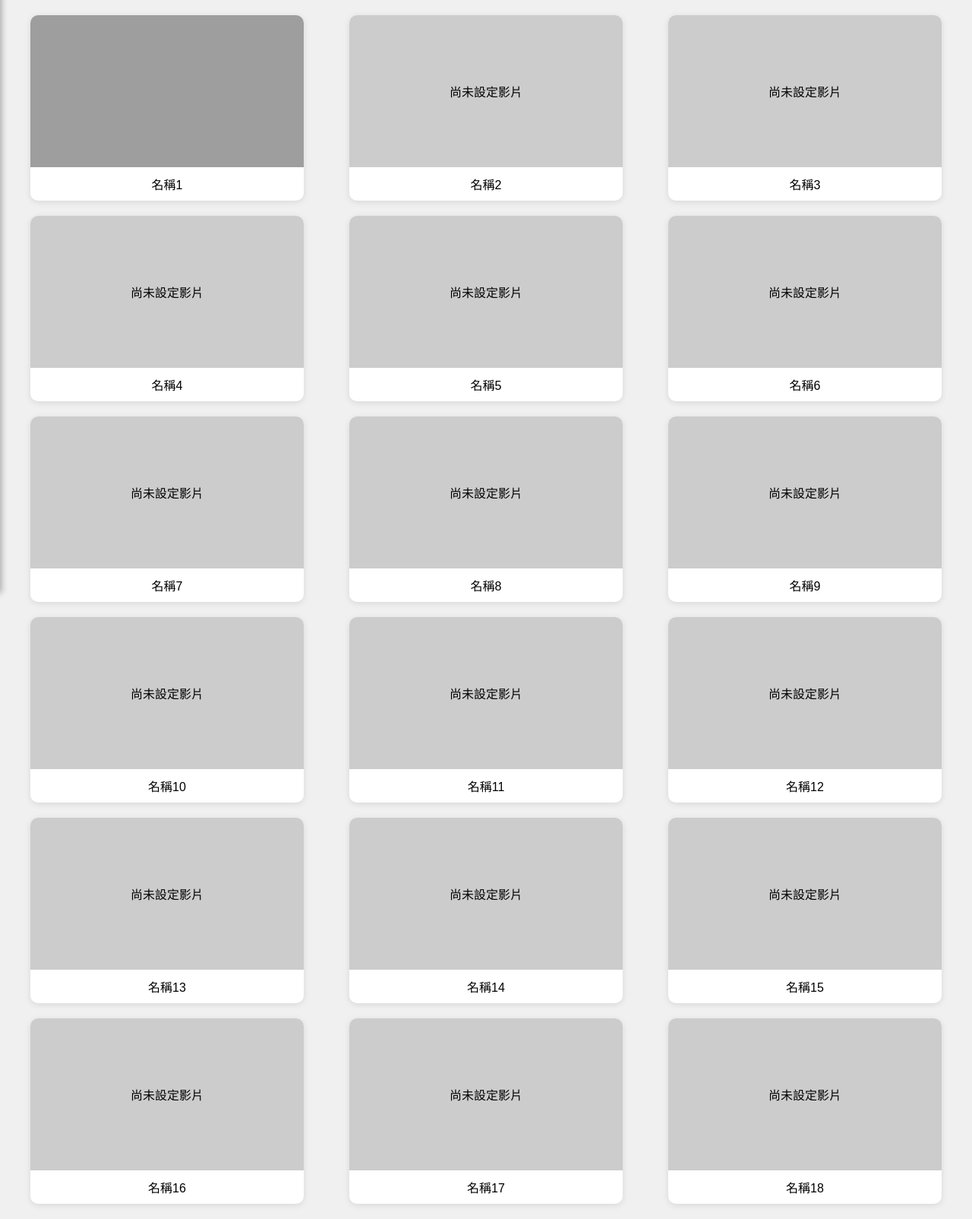
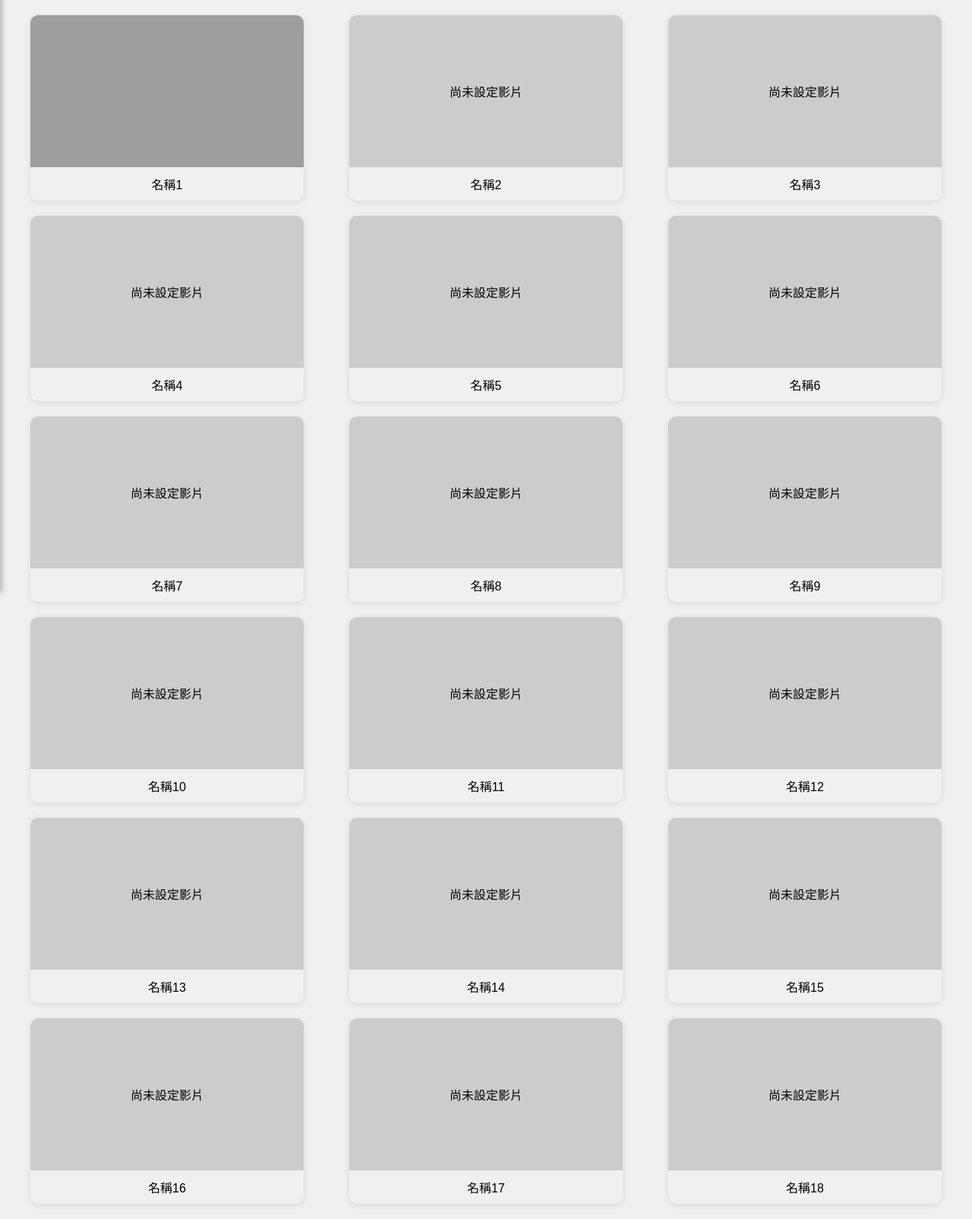
Before and after one commit to bensoncheng1118-coder/my-backend5, a Flask app: template templates/index.html in a window 1280 px wide. Shown: the part 60-1664 px from the top of the page at 76% size. Run offline with Flask 3, Linux system fonts and the light colour scheme; the template is opened without the code that fills it: most values are stand-ins (such as "Sample title", 1, 10 or a date in 2020); some libraries are stand-ins or nearby versions; grey boxes are pictures that could not be loaded.

Commit message:
Update index.html

```diff
--- a/templates/index.html
+++ b/templates/index.html
@@ -186,7 +186,7 @@
 .video-item {
   width: 100%;
   max-width: 360px; /* 控制每個影片寬度 */
-  background-color: white;
+  background-color: transparent;
   border-radius: 10px;
   overflow: hidden;
   box-shadow: 0 2px 8px rgba(0,0,0,0.1);
```
